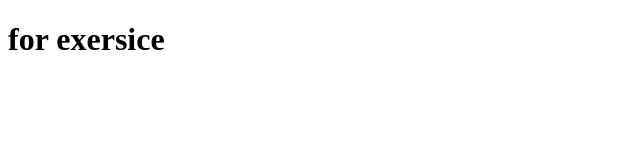
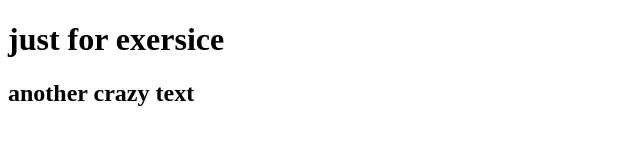
Before and after one commit to bahraa/practice-, a plain HTML site: page collaburation/index.html in a window 1280 px wide. Shown: the whole page, without its empty margins (0-640 px from the left). Drawn offline with Linux system fonts and the light colour scheme.

Commit message:
added some text

```diff
--- a/collaburation/index.html
+++ b/collaburation/index.html
@@ -1,7 +1,8 @@
 <!DOCTYPE html>
 <html lang="en">
 <head>
-    <h1>for exersice</h1>
+    <h1>just for exersice </h1>
+    <h2>another crazy text</h2>
     <meta charset="UTF-8">
     <meta name="viewport" content="width=device-width, initial-scale=1.0">
     <meta http-equiv="X-UA-Compatible" content="ie=edge">
```
